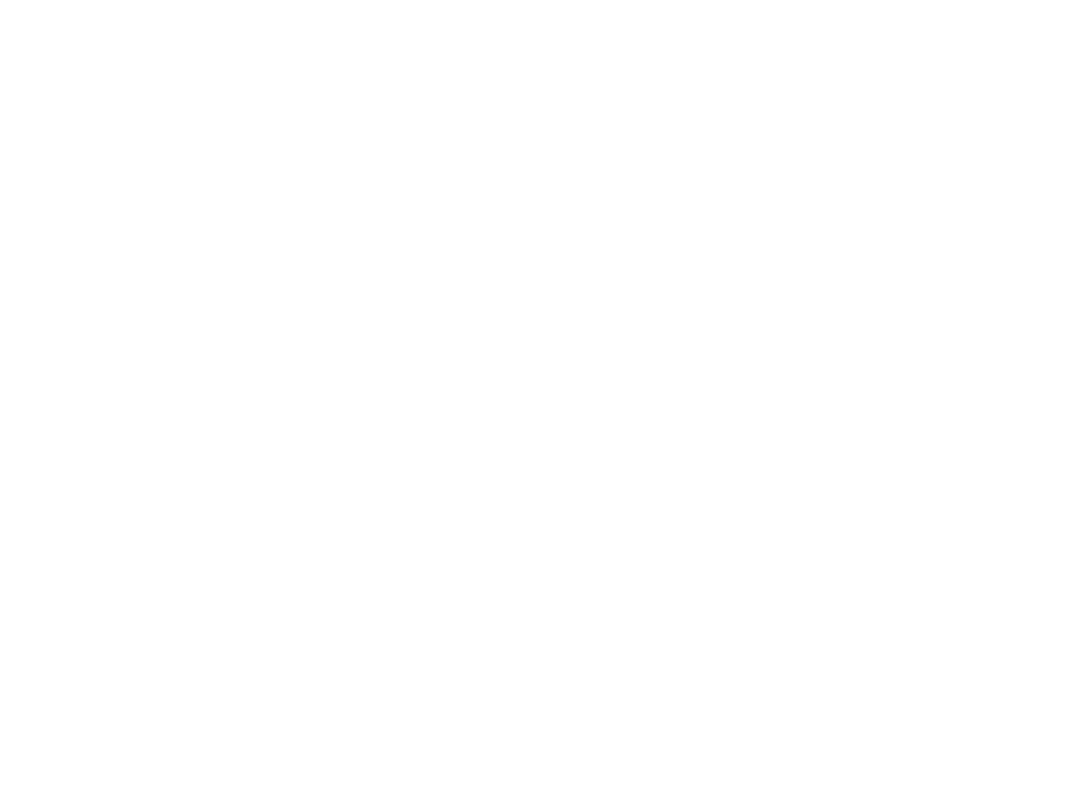
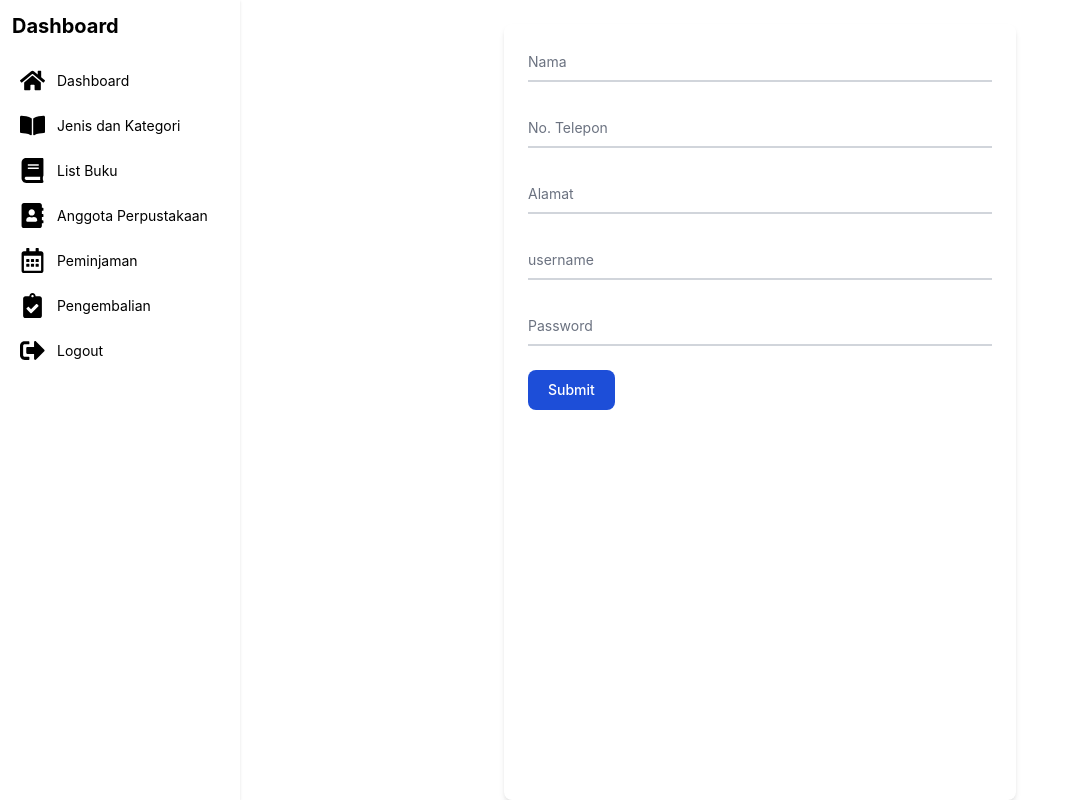
Before and after one commit to fadilaaka/react-admin-library, a React (Create React App) app: page /edit-anggota/1 in a window 1280 px wide. Before the commit this address had no page. Shown: the whole page, without its empty margins (0-1065 px from the left). Built offline with nearby package versions, Linux system fonts and the light colour scheme; no server answers; sample sign-in values are in the browser's storage.

Commit message:
Edit anggota pages

```diff
--- a/src/App.js
+++ b/src/App.js
@@ -15,6 +15,7 @@ import TambahJenisBuku from "./pages/TambahJenisBuku";
 import EditJenisBuku from "./pages/EditJenis";
 import TambahKategoriBuku from "./pages/TambahKategori";
 import EditKategoriBuku from "./pages/EditKategori";
+import EditAnggotaPerpustakaan from "./pages/EditAnggotaPerpustakaan";
 
 const App = () => {
   const navigate = useNavigate();
@@ -32,7 +33,11 @@ const App = () => {
       <Route path="/peminjaman" element={<Peminjaman />} />
       <Route path="/pengembalian" element={<Pengembalian />} />
       <Route path="/dashboard" element={<Dashboard />} />
+
+
+      {/* Rute ke anggota*/}
       <Route path="/anggota" element={<AnggotaPerpustakaan/>} />
+      <Route path="/edit-anggota/:idAnggota" element={<EditAnggotaPerpustakaan/>} />
 
       {/* Rute ke Pengolahan Buku */}
       <Route path="/book" element={<Book />} />
--- a/src/components/Tabs.js
+++ b/src/components/Tabs.js
@@ -3,16 +3,16 @@ import { Link } from "react-router-dom";
 
 const Tabs = () => {
     return(
-        <div class="mb-4 border-b border-gray-200 dark:border-gray-700">
-                <ul class="flex flex-wrap -mb-px text-sm font-medium text-center" id="myTab" data-tabs-toggle="#myTabContent" role="tablist">
-                    <li class="mr-2" role="presentation">
+        <div className="mb-4 border-b border-gray-200 dark:border-gray-700">
+                <ul className="flex flex-wrap -mb-px text-sm font-medium text-center" id="myTab" data-tabs-toggle="#myTabContent" role="tablist">
+                    <li className="mr-2" role="presentation">
                         <Link to="/jenis">
-                        <button class="inline-block p-4 rounded-t-lg border-b-2" id="profile-tab" data-tabs-target="#profile" type="button" role="tab" aria-controls="profile" aria-selected="false">Jenis</button>
+                        <button className="inline-block p-4 rounded-t-lg border-b-2" id="profile-tab" data-tabs-target="#profile" type="button" role="tab" aria-controls="profile" aria-selected="false">Jenis</button>
                             </Link>
                     </li>
-                    <li class="mr-2" role="presentation">
+                    <li className="mr-2" role="presentation">
                         <Link to="/kategori">
-                        <button class="inline-block p-4 rounded-t-lg border-b-2 border-transparent" id="dashboard-tab" data-tabs-target="#dashboard" type="button" role="tab" aria-controls="dashboard" aria-selected="false">Kategori</button>
+                        <button className="inline-block p-4 rounded-t-lg border-b-2 border-transparent" id="dashboard-tab" data-tabs-target="#dashboard" type="button" role="tab" aria-controls="dashboard" aria-selected="false">Kategori</button>
                         </Link>
                     </li>
                 </ul>
--- a/src/pages/Book.js
+++ b/src/pages/Book.js
@@ -177,7 +177,7 @@ const Book = () => {
                                   Apakah Anda yakin ingin menghapus peminjaman
                                   ini?
                                 </span>
-                                <div class="my-3">
+                                <div className="my-3">
                                   <button
                                     type="button"
                                     onClick={() => deleteBook(item._id)}
--- a/src/pages/EditAnggotaPerpustakaan.js
+++ b/src/pages/EditAnggotaPerpustakaan.js
@@ -0,0 +1,162 @@
+import axios from "axios";
+import React, { useEffect, useState } from "react";
+import { useParams } from "react-router-dom";
+import Sidebar from "../components/Sidebar";
+
+const EditAnggotaPerpustakaan = () => {
+  const { idAnggota } = useParams();
+  const [nama, setNama] = useState("");
+  const [telp, setTelp] = useState("");
+  const [alamat, setAlamat] = useState("");
+  const [username, setUsername] = useState("");
+  const [password, setPassword] = useState("");
+  const [status, setStatus] = useState();
+
+  const url = "http://localhost:5000";
+  //   const url = "https://incredible-complete-soybean.glitch.me";
+
+  useEffect(() => {
+    getAPIDetailAnggota();
+  }, []);
+
+  const getAPIDetailAnggota = async () => {
+    const res = await axios.get(`${url}/v1/api/list-peminjaman/${idAnggota}`);
+    console.log("ini res : ", res);
+    setNama(res.data.anggota.name);
+    setTelp(res.data.anggota.telp);
+    setAlamat(res.data.anggota.alamat);
+    setUsername(res.data.anggota.username);
+    setPassword(res.data.anggota.password);
+  };
+
+  const submitData = (e) => {
+    e.preventDefault();
+    // const formData = new FormData();
+    // formData.append("updateTitle", nama);
+    // formData.append("updateAuthor", telp);
+    // formData.append("updatePublisher", alamat);
+    // formData.append("updatePublishDate", username);
+    // formData.append("updatepassword", password);
+    // formData.append("updatePageCount", jumlah);
+    // formData.append("updateDescription", description);
+    // formData.append("updateIdKategori", idKategori);
+
+    axios
+      .post(`${url}/v1/api/edit-anggota-perpus/${idAnggota}`, {
+        name: nama,
+        telp: telp,
+        alamat: alamat,
+        username: username,
+        password: password,
+      })
+      .then((res) => {
+        console.log(res);
+        setStatus(res.status);
+      })
+      .catch((err) => {
+        console.log(err);
+      });
+  };
+  return (
+    <div className="flex">
+      <Sidebar />
+      <div className="w-full px-6 py-4 mt-6 mx-auto overflow-hidden bg-white shadow-md sm:max-w-lg sm:rounded-lg">
+        <form onSubmit={(e) => submitData(e)} encType="multipart/form-data">
+          <div className="relative z-0 mb-6 w-full group">
+            <input
+              type="text"
+              name="name"
+              id="name"
+              className="block py-2.5 px-0 w-full text-sm text-gray-900 bg-transparent border-0 border-b-2 border-gray-300 appearance-none dark:border-gray-600 dark:focus:border-blue-500 focus:outline-none focus:ring-0 focus:border-blue-600 peer"
+              placeholder=" "
+              value={nama}
+              onChange={(e) => setNama(e.target.value)}
+              required
+            />
+            <label className="peer-focus:font-medium absolute text-sm text-gray-500 dark:text-gray-400 duration-300 transform -translate-y-6 scale-75 top-3 -z-10 origin-[0] peer-focus:left-0 peer-focus:text-blue-600 peer-focus:dark:text-blue-500 peer-placeholder-shown:scale-100 peer-placeholder-shown:translate-y-0 peer-focus:scale-75 peer-focus:-translate-y-6">
+              Nama
+            </label>
+          </div>
+          <div className="relative z-0 mb-6 w-full group">
+            <input
+              type="text"
+              name="telp"
+              id="telp"
+              className="block py-2.5 px-0 w-full text-sm text-gray-900 bg-transparent border-0 border-b-2 border-gray-300 appearance-none dark:border-gray-600 dark:focus:border-blue-500 focus:outline-none focus:ring-0 focus:border-blue-600 peer"
+              placeholder=" "
+              value={telp}
+              onChange={(e) => setTelp(e.target.value)}
+              required
+            />
+            <label className="peer-focus:font-medium absolute text-sm text-gray-500 dark:text-gray-400 duration-300 transform -translate-y-6 scale-75 top-3 -z-10 origin-[0] peer-focus:left-0 peer-focus:text-blue-600 peer-focus:dark:text-blue-500 peer-placeholder-shown:scale-100 peer-placeholder-shown:translate-y-0 peer-focus:scale-75 peer-focus:-translate-y-6">
+              No. Telepon
+            </label>
+          </div>
+          <div className="relative z-0 mb-6 w-full group">
+            <input
+              type="text"
+              name="alamat"
+              id="alamat"
+              className="block py-2.5 px-0 w-full text-sm text-gray-900 bg-transparent border-0 border-b-2 border-gray-300 appearance-none dark:border-gray-600 dark:focus:border-blue-500 focus:outline-none focus:ring-0 focus:border-blue-600 peer"
+              placeholder=" "
+              value={alamat}
+              onChange={(e) => setAlamat(e.target.value)}
+              required
+            />
+            <label className="peer-focus:font-medium absolute text-sm text-gray-500 dark:text-gray-400 duration-300 transform -translate-y-6 scale-75 top-3 -z-10 origin-[0] peer-focus:left-0 peer-focus:text-blue-600 peer-focus:dark:text-blue-500 peer-placeholder-shown:scale-100 peer-placeholder-shown:translate-y-0 peer-focus:scale-75 peer-focus:-translate-y-6">
+              Alamat
+            </label>
+          </div>
+          <div className="relative z-0 mb-6 w-full group">
+            <input
+              type="text"
+              name="username"
+              id="username"
+              className="block py-2.5 px-0 w-full text-sm bg-transparent border-0 border-b-2 border-gray-300 appearance-none text-black dark:border-gray-600 dark:focus:border-blue-500 focus:outline-none focus:ring-0 focus:border-blue-600 peer"
+              placeholder=" "
+              value={username}
+              onChange={(e) => setUsername(e.target.value)}
+              required
+            />
+            <label className="peer-focus:font-medium absolute text-sm text-gray-500 dark:text-gray-400 duration-300 transform -translate-y-6 scale-75 top-3 -z-10 origin-[0] peer-focus:left-0 peer-focus:text-blue-600 peer-focus:dark:text-blue-500 peer-placeholder-shown:scale-100 peer-placeholder-shown:translate-y-0 peer-focus:scale-75 peer-focus:-translate-y-6">
+              username
+            </label>
+          </div>
+          <div className="relative z-0 mb-6 w-full group">
+            <input
+              type="password"
+              name="password"
+              id="password"
+              className="block py-2.5 px-0 w-full text-sm text-gray-900 bg-transparent border-0 border-b-2 border-gray-300 appearance-none dark:border-gray-600 dark:focus:border-blue-500 focus:outline-none focus:ring-0 focus:border-blue-600 peer"
+              placeholder=" "
+              value={password}
+              onChange={(e) => setPassword(e.target.value)}
+              required
+            />
+            <label className="peer-focus:font-medium absolute text-sm text-gray-500 dark:text-gray-400 duration-300 transform -translate-y-6 scale-75 top-3 -z-10 origin-[0] peer-focus:left-0 peer-focus:text-blue-600 peer-focus:dark:text-blue-500 peer-placeholder-shown:scale-100 peer-placeholder-shown:translate-y-0 peer-focus:scale-75 peer-focus:-translate-y-6">
+              Password
+            </label>
+          </div>
+          <button
+            type="submit"
+            className="text-white bg-blue-700 hover:bg-blue-800 focus:ring-4 focus:outline-none focus:ring-blue-300 font-medium rounded-lg text-sm w-full sm:w-auto px-5 py-2.5 text-center dark:bg-blue-600 dark:hover:bg-blue-700 dark:focus:ring-blue-800"
+          >
+            Submit
+          </button>
+        </form>
+        {status === 201 ? (
+          <div
+            className="mx-auto fixed w-[25%] h-[10%] inset-0 flex items-center p-4 my-4 text-sm text-green-700 bg-green-100 rounded-lg dark:bg-green-200 dark:text-green-800"
+            role="alert"
+          >
+            <span className="font-medium">Success edit buku</span>
+          </div>
+        ) : (
+          ""
+        )}
+      </div>
+    </div>
+  );
+};
+
+export default EditAnggotaPerpustakaan;
--- a/src/pages/EditBuku.js
+++ b/src/pages/EditBuku.js
@@ -243,10 +243,10 @@ const EditBuku = () => {
         </form>
         {status === 201 ? (
           <div
-            class="mx-auto fixed w-[25%] h-[10%] inset-0 flex items-center p-4 my-4 text-sm text-green-700 bg-green-100 rounded-lg dark:bg-green-200 dark:text-green-800"
+            className="mx-auto fixed w-[25%] h-[10%] inset-0 flex items-center p-4 my-4 text-sm text-green-700 bg-green-100 rounded-lg dark:bg-green-200 dark:text-green-800"
             role="alert"
           >
-            <span class="font-medium">Success edit buku</span>
+            <span className="font-medium">Success edit buku</span>
           </div>
         ) : (
           ""
--- a/src/pages/Pengembalian.js
+++ b/src/pages/Pengembalian.js
@@ -223,7 +223,7 @@ const Pengembalian = () => {
                                         Apakah Anda yakin ingin menghapus
                                         pengembalian ini?
                                       </span>
-                                      <div class="my-3">
+                                      <div className="my-3">
                                         <button
                                           type="button"
                                           onClick={() =>
--- a/src/pages/ViewJenis.js
+++ b/src/pages/ViewJenis.js
@@ -80,10 +80,10 @@ const ViewJenis = () => {
                     <td className="px-6 py-4 text-sm font-medium text-gray-800 whitespace-nowrap">
                       {index + 1}
                     </td>
-                    <td class="text-sm font-normal px-6 py-4 whitespace-nowrap text-left text-gray-500">
+                    <td className="text-sm font-normal px-6 py-4 whitespace-nowrap text-left text-gray-500">
                       {item.title}
                     </td>
-                    <td class="text-sm font-normal px-6 py-4 whitespace-nowrap text-right">
+                    <td className="text-sm font-normal px-6 py-4 whitespace-nowrap text-right">
                       <Link to={`/edit-jenis/${item._id}`}>
                         <button
                           type="button"
@@ -109,7 +109,7 @@ const ViewJenis = () => {
                           <span className="font-medium">
                             Apakah Anda yakin ingin menghapus jenis ini?
                           </span>
-                          <div class="my-3">
+                          <div className="my-3">
                             <button
                               type="button"
                               onClick={() => deleteJenis(item._id)}
```
Also changed, not shown: src/pages/ViewKategori.js (+20 -13 lines).
